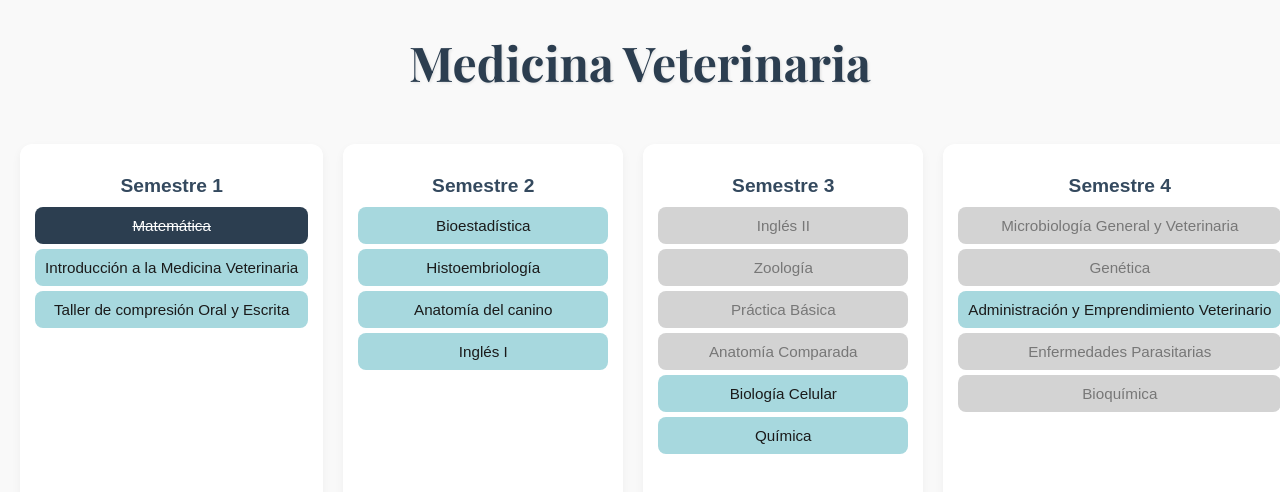
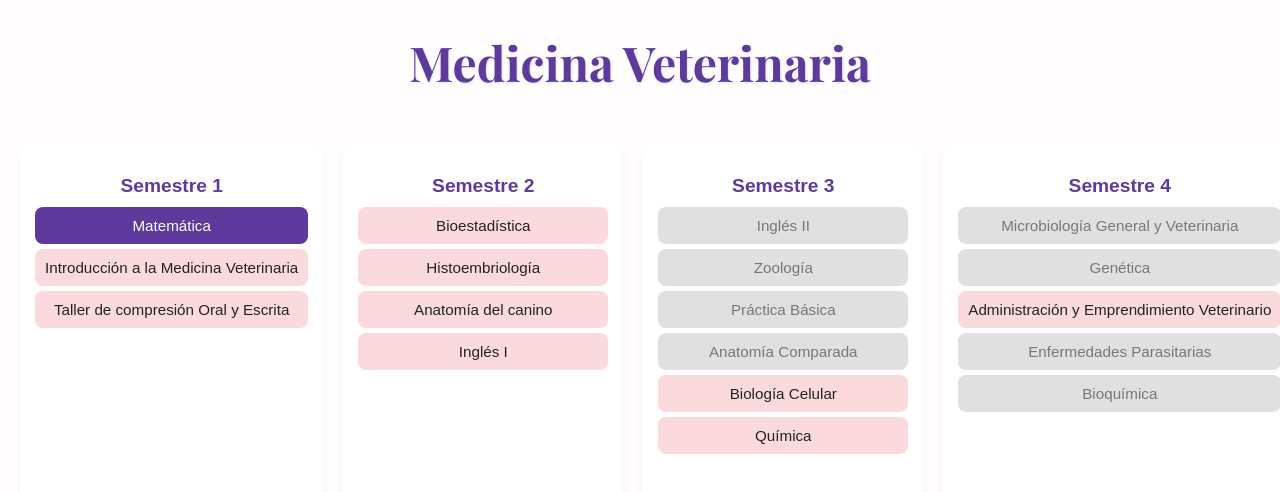
Before and after one commit to Alepaz1209/Med-Vet, a plain HTML site: page index.html in a window 1280 px wide. Both pictures are taken after a click on the element "Matemática". Drawn offline with nearby package versions, Linux system fonts and the light colour scheme.

Commit message:
Update style.css

```diff
--- a/style.css
+++ b/style.css
@@ -1,11 +1,10 @@
-/* Tipografía elegante para el título */
 @import url('https://fonts.googleapis.com/css2?family=Playfair+Display:wght@700&display=swap');
 
 body {
   font-family: Arial, sans-serif;
   margin: 0;
   padding: 0;
-  background-color: #f9f9f9;
+  background-color: #fffdfd;
 }
 
 .titulo {
@@ -13,11 +12,10 @@ body {
   font-size: 3rem;
   text-align: center;
   margin: 30px 0;
-  color: #2C3E50;
+  color: #5D3A9B;
   text-shadow: 1px 1px 3px rgba(0,0,0,0.1);
 }
 
-/* Contenedor horizontal */
 .malla-container {
   display: flex;
   overflow-x: auto;
@@ -25,7 +23,6 @@ body {
   gap: 20px;
 }
 
-/* Cada semestre */
 .semestre {
   flex: 0 0 auto;
   background-color: #ffffff;
@@ -39,10 +36,9 @@ body {
   text-align: center;
   font-size: 1.2rem;
   margin-bottom: 10px;
-  color: #34495E;
+  color: #5D3A9B;
 }
 
-/* Estilo general de los ramos */
 .ramo {
   margin: 5px 0;
   padding: 10px;
@@ -51,33 +47,18 @@ body {
   cursor: pointer;
   font-size: 0.95rem;
   transition: all 0.3s ease;
-  background-color: #A7D8DE; /* celeste pastel por defecto (desbloqueado) */
-  color: #1a1a1a;
+  background-color: #FADADD; /* Rosa pastel por defecto */
+  color: #222;
 }
 
-/* Bloqueado (no se puede clicar) */
 .ramo.bloqueado {
-  background-color: #D3D3D3;
+  background-color: #E0E0E0;
   color: #777;
   cursor: not-allowed;
   text-decoration: none;
 }
 
-/* Aprobado (clickeado, se tacha y queda azul oscuro) */
 .ramo.aprobado {
-  background-color: #2C3E50;
+  background-color: #5D3A9B;
   color: white;
-  text-decoration: line-through;
-}
-
-/* Scroll horizontal estético */
-.malla-container::-webkit-scrollbar {
-  height: 10px;
-}
-.malla-container::-webkit-scrollbar-thumb {
-  background: #bbb;
-  border-radius: 5px;
-}
-.malla-container::-webkit-scrollbar-track {
-  background: #f1f1f1;
-}
+  text-d
```
